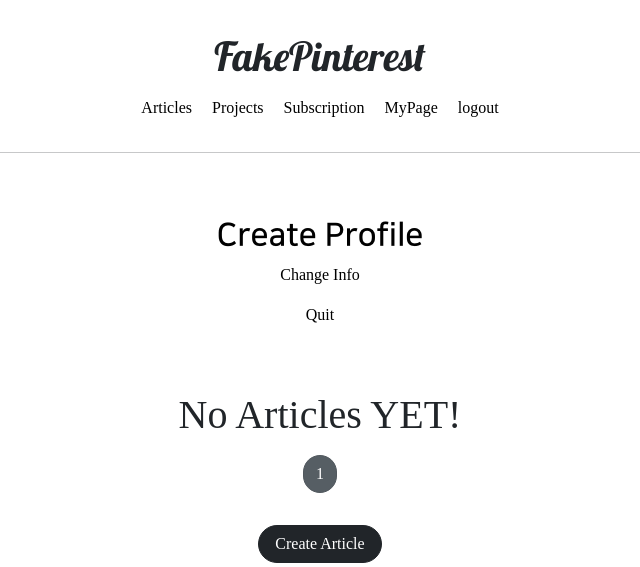
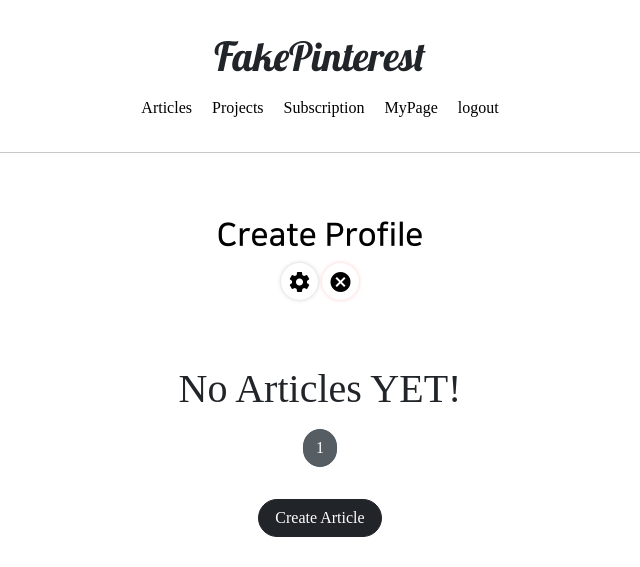
Before and after one commit to Rekite/CloneCoding, a Django app: page /accounts/detail/1 in a window 1280 px wide. Shown: the top 567 px of the page, without its empty margins (320-960 px from the left). Run offline with Django 3.2, Linux system fonts and the light colour scheme; a user stored in the database is signed in; data comes from the database, SQL or seed files in the repository; data that the repository does not hold is empty; parts of the project's set-up code (start-up, migrations or seed data) failed here and were passed over; some libraries are stand-ins or nearby versions; some web fonts are replaced.

Commit message:
fixed design

```diff
--- a/FakePinterest/fakepinterest/accountapp/templates/accountapp/detail.html
+++ b/FakePinterest/fakepinterest/accountapp/templates/accountapp/detail.html
@@ -14,7 +14,9 @@
         <h2 style="font-family: 'NanumSquareB'">
             {{ target_user.profile.nickname }}
             {% if target_user == user %}
-                <a href="{% url 'profileapp:update' pk=target_user.profile.pk %}">
+                <a class="material-icons"
+                   style="box-shadow: 0 0 4px #ccc; border-radius: 10rem; padding: .4rem"
+                   href="{% url 'profileapp:update' pk=target_user.profile.pk %}">
                     edit
                 </a>
             {% endif %}
@@ -37,16 +39,16 @@
         {% endif %}
 
         {% if target_user == user %}
-        <a href="{% url 'accountapp:update' pk=user.pk %}">
-            <p>
-                Change Info
-            </p>
-        </a>
-        <a href="{% url 'accountapp:delete' pk=user.pk %}">
-            <p>
-                Quit
-            </p>
-        </a>
+            <a class="material-icons"
+               style="box-shadow: 0 0 4px #ccc; border-radius: 10rem; padding: .4rem"
+               href="{% url 'accountapp:update' pk=user.pk %}">
+                    settings
+            </a>
+            <a class="material-icons"
+               style="box-shadow: 0 0 4px #fcc; border-radius: 10rem; padding: .4rem"
+               href="{% url 'accountapp:delete' pk=user.pk %}">
+                    cancel
+            </a>
         {% endif %}
     </div>
 
--- a/FakePinterest/fakepinterest/templates/head.html
+++ b/FakePinterest/fakepinterest/templates/head.html
@@ -11,6 +11,9 @@
     <!-- GOOGLE FONTS LINK -->
     <link rel="preconnect" href="https://fonts.gstatic.com">
     <link href="https://fonts.googleapis.com/css2?family=Lobster&display=swap" rel="stylesheet">
+
+    <!-- GOOGLE MATERIAL ICONS -->
+    <link href="https://fonts.googleapis.com/css2?family=Material+Icons" rel="stylesheet">
 
     <!-- DEFAULT CSS LINK -->
     <link rel="stylesheet" type="text/css" href="{% static 'base.css' %}">
```
